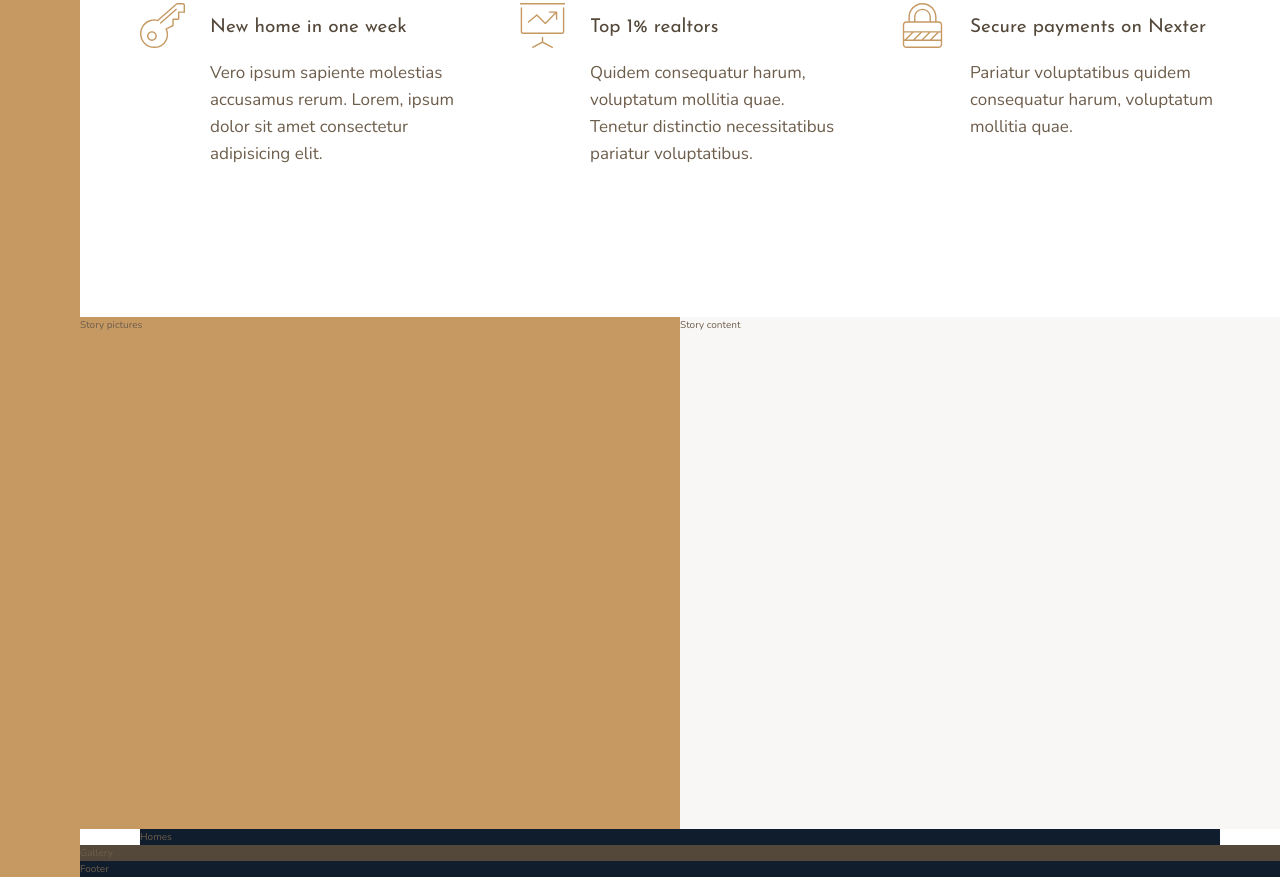
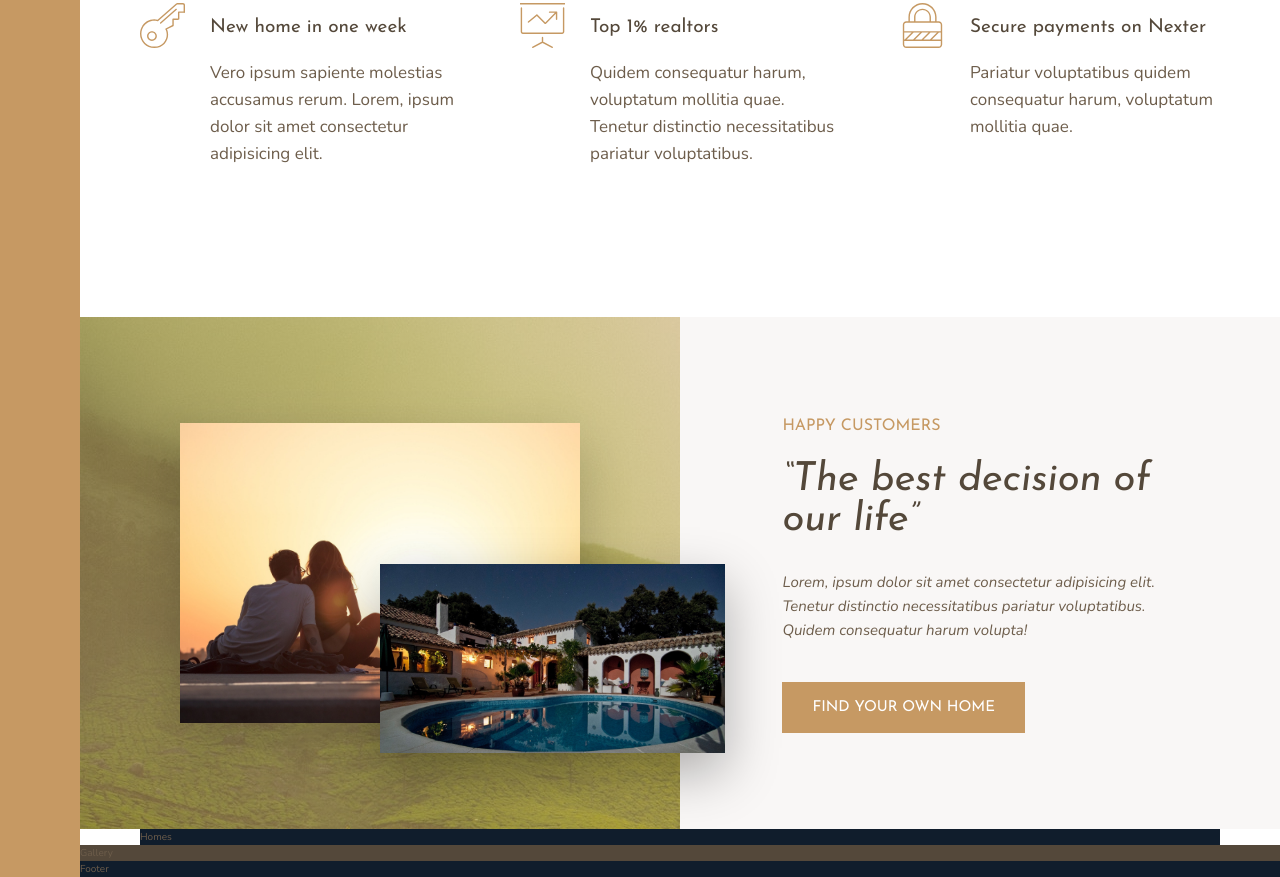
Before and after one commit to floroz/nexter-css-grid-project-tutorial, a website: page index.html in a window 1280 px wide. Shown: the part 991-1868 px from the top of the page. Drawn offline with nearby package versions, Linux system fonts and the light colour scheme.

Commit message:
build story section

```diff
--- a/index.html
+++ b/index.html
@@ -91,11 +91,25 @@
 		</section>
 
 		<div class="story__pictures">
-			Story pictures
+			<img
+				src="/img/story-1.jpeg"
+				alt="Couple with new house"
+				class="story__img--1"
+			/>
+			<img src="/img/story-2.jpeg" alt="New House" class="story__img--2" />
 		</div>
 
 		<div class="story__content">
-			Story content
+			<h3 class="heading-3 mb-sm">Happy Customers</h3>
+			<h2 class="heading-2 heading-2--dark mb-md">
+				&ldquo;The best decision of our life&rdquo;
+			</h2>
+			<p class="story__text">
+				Lorem, ipsum dolor sit amet consectetur adipisicing elit. Tenetur
+				distinctio necessitatibus pariatur voluptatibus. Quidem consequatur
+				harum volupta!
+			</p>
+			<button class="btn">Find your own home</button>
 		</div>
 
 		<div class="homes">
--- a/sass/_story.scss
+++ b/sass/_story.scss
@@ -2,10 +2,52 @@
 	&__pictures {
 		background-color: $color-primary;
 		grid-column: full-start / col-end 4;
+		background-image: linear-gradient(
+				rgba($color-primary, 0.5),
+				rgba($color-primary, 0.5)
+			),
+			url(../img/back.jpg);
+
+		display: grid;
+		grid-template-rows: repeat(6, 1fr);
+		grid-template-columns: repeat(6, 1fr);
+		align-items: center;
+	}
+
+	&__img--1 {
+		width: 100%;
+		grid-row: 2 / 6;
+		grid-column: 2 / 6;
+		box-shadow: 0 2rem 5rem rgba(0, 0, 0, 0.2);
+	}
+
+	&__img--2 {
+		width: 115%;
+		grid-row: 4 / 6;
+		grid-column: 4 / 7;
+		z-index: 20;
+		box-shadow: 0 2rem 5rem rgba(0, 0, 0, 0.3);
 	}
 
 	&__content {
 		background-color: $color-grey-light-1;
 		grid-column: col-start 5 / full-end;
+
+		padding: 6rem 8vw;
+
+		// display: flex;
+		// flex-direction: column;
+		// justify-content: center;
+		// align-items: flex-start;
+
+		display: grid;
+		align-content: center;
+		justify-items: start;
+	}
+
+	&__text {
+		font-size: 1.5rem;
+		font-style: italic;
+		margin-bottom: 4rem;
 	}
 }
--- a/sass/_typography.scss
+++ b/sass/_typography.scss
@@ -9,10 +9,24 @@
 
 .heading-2 {
 	@extend %heading;
+	font-size: 4rem;
+	font-style: italic;
+	line-height: 1;
+
+	&--light {
+		color: $color-grey-light-1;
+	}
+
+	&--dark {
+		color: $color-grey-dark-1;
+	}
 }
 
 .heading-3 {
 	@extend %heading;
+	font-size: 1.6rem;
+	color: $color-primary;
+	text-transform: uppercase;
 }
 
 .heading-4 {
@@ -27,3 +41,33 @@
 		color: $color-grey-dark-1;
 	}
 }
+
+.btn {
+	background-color: $color-primary;
+	color: #fff;
+	border: none;
+	border-radius: 0;
+	font-family: $font-display;
+	font-size: 1.5rem;
+	text-transform: uppercase;
+	padding: 1.8rem 3rem;
+	cursor: pointer;
+	transition: all 0.2s ease;
+
+	&:hover {
+		background-color: $color-primary-dark;
+	}
+}
+
+.mb-sm {
+	margin-bottom: 2rem;
+}
+.mb-md {
+	margin-bottom: 3rem;
+}
+.mb-lg {
+	margin-bottom: 4rem;
+}
+.mb-xl {
+	margin-bottom: 8rem;
+}
```
Also changed, not shown: img/text.txt (deleted, +0 -18 lines), css/style.css.
